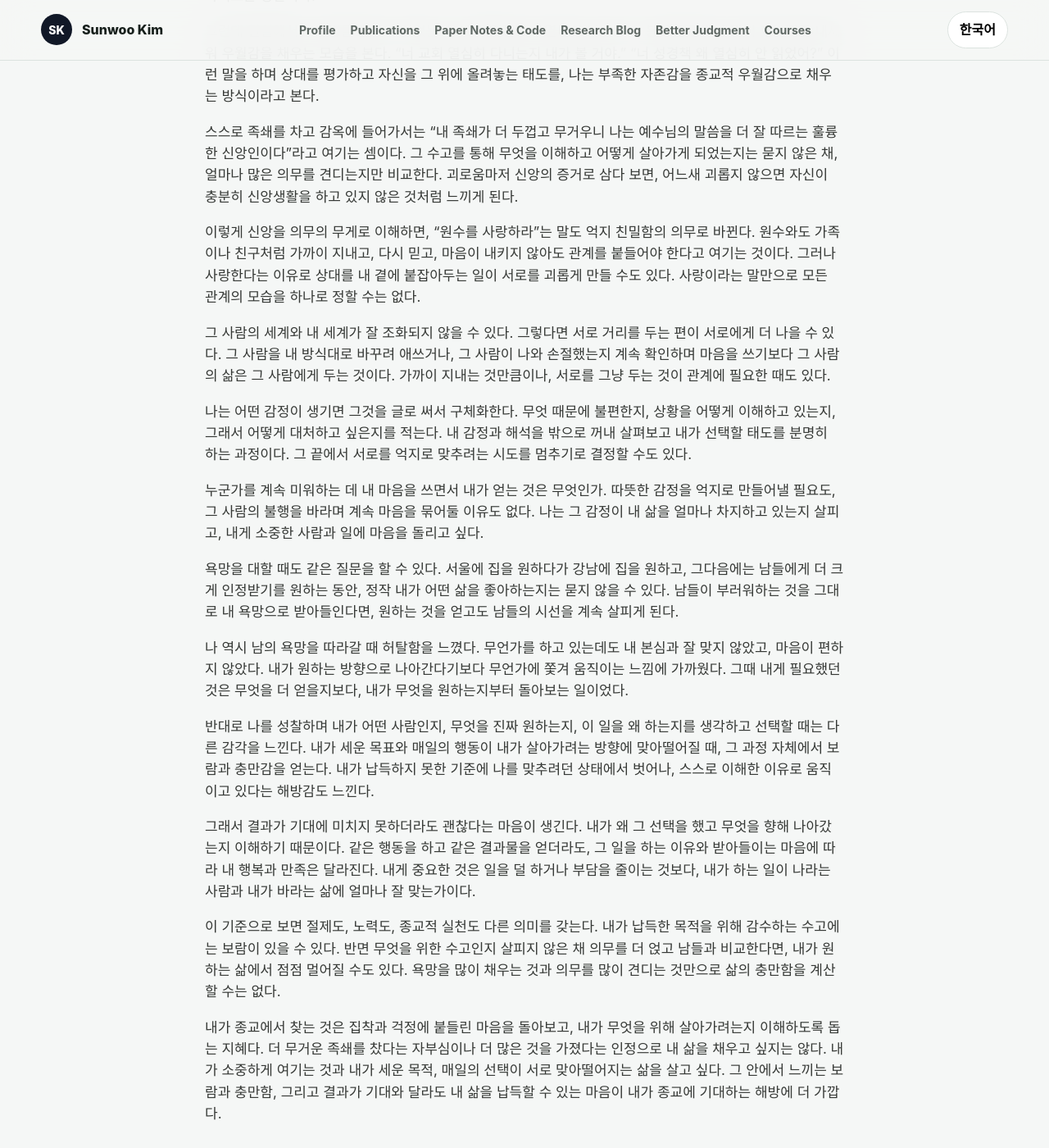
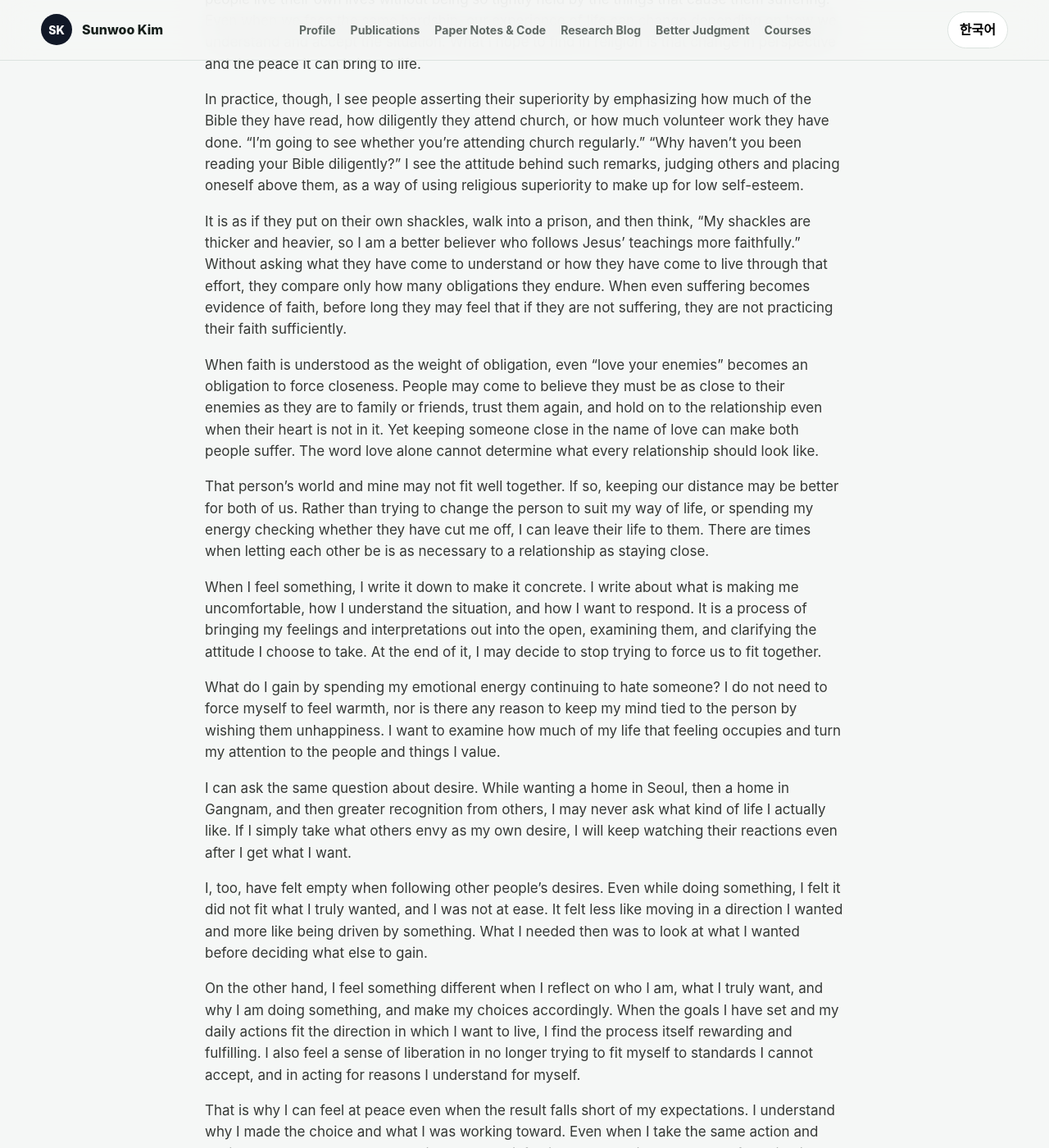
Before and after one commit to SunBooGermany/SunBooGermany.github.io, a Jekyll site: the page built from _better_judgment/decision-making/2026/11/18/freedom-and-peace-in-this-life.md, in a window 1280 px wide and 1400 px high, scrolled down 553 px. Shown: the whole window at 82% size. Built offline with Jekyll 4.4.1, drawn with Linux system fonts in a browser that asks for light colours; some of the changed text lies outside the part shown.

Commit message:
Add English translation to religion reflection

```diff
--- a/_better_judgment/decision-making/2026/11/18/freedom-and-peace-in-this-life.md
+++ b/_better_judgment/decision-making/2026/11/18/freedom-and-peace-in-this-life.md
@@ -1,17 +1,47 @@
 ---
 layout: judgment-post
-title: "내가 종교에서 찾는 자유와 평안"
+title: "The Freedom and Peace I Seek in Religion"
 title_ko: "내가 종교에서 찾는 자유와 평안"
 date: 2026-11-18
 category: decision-making
 category_label: "For Wiser Decision-Making"
 category_label_ko: "더 현명한 의사결정을 내리기 위하여"
 source_type: "personal-reflection"
-excerpt: "나는 종교가 사람들이 집착과 걱정, 근심에서 벗어나 지금의 삶을 더 행복하고 현명하게 살아가도록 돕는 데 목적이 있다고 생각한다."
+excerpt: "I believe religion is meant to help people free themselves from attachment and worry, and live happier, wiser lives in the present."
 excerpt_ko: "나는 종교가 사람들이 집착과 걱정, 근심에서 벗어나 지금의 삶을 더 행복하고 현명하게 살아가도록 돕는 데 목적이 있다고 생각한다."
-language: "ko"
+language: "en-ko"
 has_korean_note: false
 ---
+
+I believe religion is meant to help people free themselves from attachment and worry, and live happier, wiser lives in the present. What matters to me in religion is the freedom and peace we can find while we are alive, rather than a reward after death.
+
+Whether I am reading the teachings of Jesus or Wonhyo, what matters to me is the desire to help people live their own lives without being so tightly held by the things that cause them suffering. Even when we face the same hardship, our experience of life can change depending on how we understand and accept the situation. What I hope to find in religion is that change in perspective and the peace it can bring to life.
+
+In practice, though, I see people asserting their superiority by emphasizing how much of the Bible they have read, how diligently they attend church, or how much volunteer work they have done. “I’m going to see whether you’re attending church regularly.” “Why haven’t you been reading your Bible diligently?” I see the attitude behind such remarks, judging others and placing oneself above them, as a way of using religious superiority to make up for low self-esteem.
+
+It is as if they put on their own shackles, walk into a prison, and then think, “My shackles are thicker and heavier, so I am a better believer who follows Jesus’ teachings more faithfully.” Without asking what they have come to understand or how they have come to live through that effort, they compare only how many obligations they endure. When even suffering becomes evidence of faith, before long they may feel that if they are not suffering, they are not practicing their faith sufficiently.
+
+When faith is understood as the weight of obligation, even “love your enemies” becomes an obligation to force closeness. People may come to believe they must be as close to their enemies as they are to family or friends, trust them again, and hold on to the relationship even when their heart is not in it. Yet keeping someone close in the name of love can make both people suffer. The word love alone cannot determine what every relationship should look like.
+
+That person’s world and mine may not fit well together. If so, keeping our distance may be better for both of us. Rather than trying to change the person to suit my way of life, or spending my energy checking whether they have cut me off, I can leave their life to them. There are times when letting each other be is as necessary to a relationship as staying close.
+
+When I feel something, I write it down to make it concrete. I write about what is making me uncomfortable, how I understand the situation, and how I want to respond. It is a process of bringing my feelings and interpretations out into the open, examining them, and clarifying the attitude I choose to take. At the end of it, I may decide to stop trying to force us to fit together.
+
+What do I gain by spending my emotional energy continuing to hate someone? I do not need to force myself to feel warmth, nor is there any reason to keep my mind tied to the person by wishing them unhappiness. I want to examine how much of my life that feeling occupies and turn my attention to the people and things I value.
+
+I can ask the same question about desire. While wanting a home in Seoul, then a home in Gangnam, and then greater recognition from others, I may never ask what kind of life I actually like. If I simply take what others envy as my own desire, I will keep watching their reactions even after I get what I want.
+
+I, too, have felt empty when following other people’s desires. Even while doing something, I felt it did not fit what I truly wanted, and I was not at ease. It felt less like moving in a direction I wanted and more like being driven by something. What I needed then was to look at what I wanted before deciding what else to gain.
+
+On the other hand, I feel something different when I reflect on who I am, what I truly want, and why I am doing something, and make my choices accordingly. When the goals I have set and my daily actions fit the direction in which I want to live, I find the process itself rewarding and fulfilling. I also feel a sense of liberation in no longer trying to fit myself to standards I cannot accept, and in acting for reasons I understand for myself.
+
+That is why I can feel at peace even when the result falls short of my expectations. I understand why I made the choice and what I was working toward. Even when I take the same action and achieve the same result, my happiness and satisfaction change with my reasons for doing it and how I receive the outcome. What matters to me more than doing less work or reducing the burden is how well what I do fits the person I am and the life I want.
+
+Seen by this standard, restraint, effort, and religious practice take on different meanings. There can be fulfillment in effort I choose to bear for a purpose I understand and accept. But if I keep adding obligations and comparing myself with others without considering what the effort is for, I may move further and further away from the life I want. I cannot measure fulfillment in life simply by how many desires I satisfy or how many obligations I endure.
+
+What I seek in religion is wisdom that helps me examine a mind held captive by attachment and worry, and understand what I want to live for. I do not want to fill my life with pride in wearing heavier shackles or with recognition for having more. I want to live a life in which what I value, the purposes I have set, and my daily choices fit together. The rewards and fulfillment I feel in that life, and the ability to accept my life even when results differ from what I hoped for, are closer to the liberation I seek in religion.
+
+<!-- ko -->
 
 나는 종교가 사람들이 집착과 걱정, 근심에서 벗어나 지금의 삶을 더 행복하고 현명하게 살아가도록 돕는 데 목적이 있다고 생각한다. 내가 종교에서 중요하게 여기는 것은 죽음 이후의 보상보다, 지금 살아가는 동안 얻을 수 있는 자유와 평안이다.
 
```
